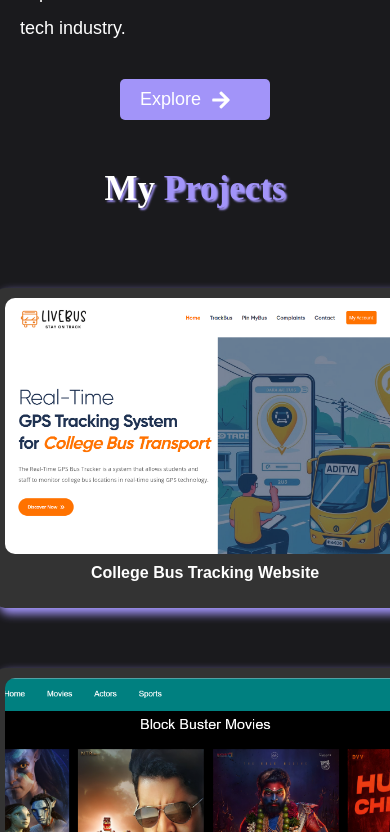
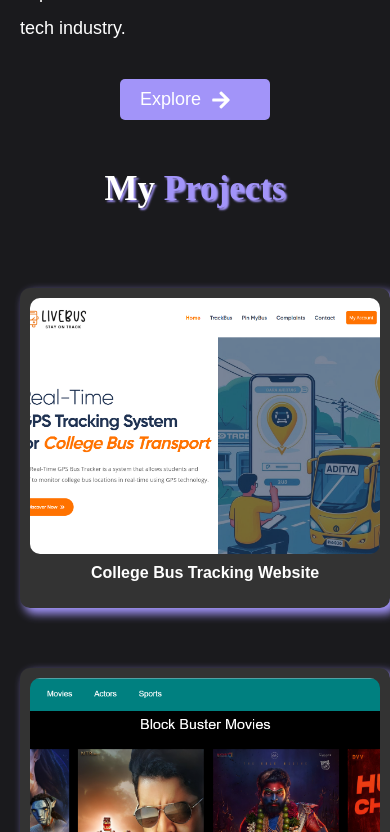
Before and after one commit to SravyaBulusu/Portfolio, a React (Vite) app: page / in a window 390 px wide. Shown: the part 2059-2891 px from the top of the page. Built offline with nearby package versions, Linux system fonts and the light colour scheme; a web font is replaced by a local one.

Commit message:
Updated portfolio

```diff
--- a/src/PageTwo1.css
+++ b/src/PageTwo1.css
@@ -105,6 +105,6 @@
 }
 @media (max-width:768px){
     .card{
-        width:400px
+        width:350px
     }
 }
```
